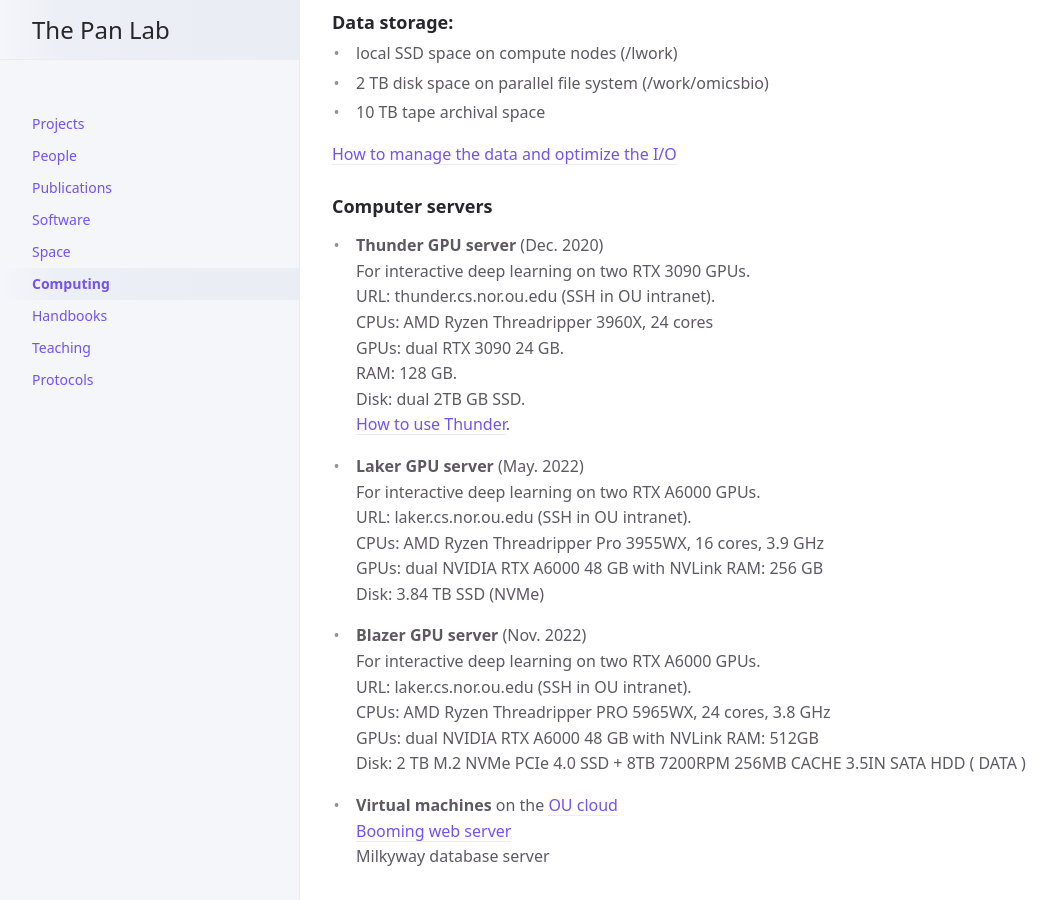
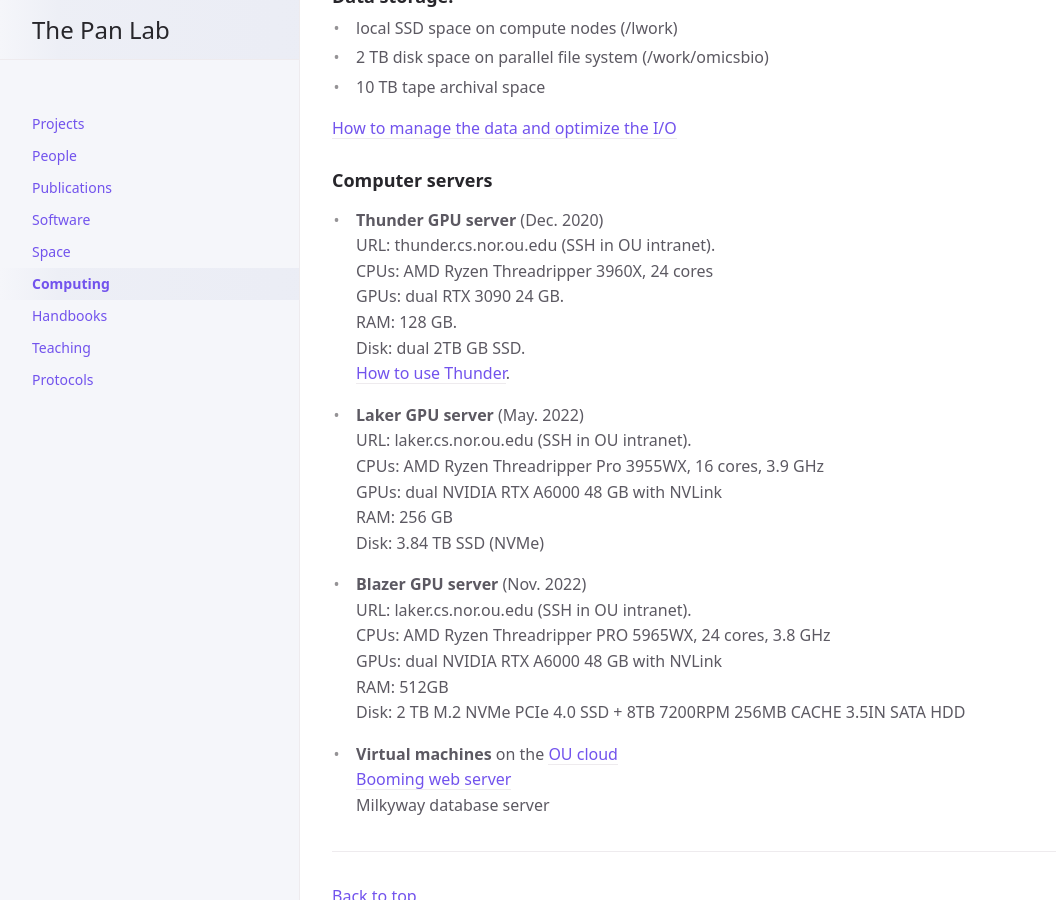
Before and after one commit to thepanlab/thepanlab.github.io, a Jekyll site: the page built from docs/computing.md, in a window 1280 px wide and 900 px high, scrolled down 790 px. Shown: the whole window, without its empty margins (0-1056 px from the left). Built offline with Jekyll 4.4.1, drawn with Linux system fonts in a browser that asks for light colours; some of the changed text lies outside the part shown.

Commit message:
Update computing.md

```diff
--- a/docs/computing.md
+++ b/docs/computing.md
@@ -8,12 +8,11 @@
 ### **Condominium nodes on the [Schooner](https://www.ou.edu/oscer/resources/hpc) supercomputer:**
 
 - **One dual-A100 GPU node** (Nov. 2021)
-  For deep learning on two A100 GPUs.
   Node ID: TBD.
   CPUs: dual 32-core AMD EPYC Rome 7452.
   GPUs: dual NVIDIA A100 40 GB.
   RAM: 256 GB.
-  Disk: dual 960 GB SSD vSAS, RAID1.
+  Disk: dual 960 GB SSD vSAS, RAID1
 
 - **Five Cascade Lake nodes** (Jun. 2019)
   Node ID: c657, c658, c659, c660 and c661.
@@ -41,7 +40,6 @@
 ### **Computer servers**
 
 - **Thunder GPU server** (Dec. 2020)
-  For interactive deep learning on two RTX 3090 GPUs.
   URL: thunder.cs.nor.ou.edu (SSH in OU intranet).
   CPUs: AMD Ryzen Threadripper 3960X, 24 cores
   GPUs: dual RTX 3090 24 GB.
@@ -50,7 +48,6 @@
   [How to use Thunder](https://github.com/thepanlab/supercomputers/blob/master/thunder/thunder_tensorflow_gpu_conda.md).
 
 - **Laker GPU server** (May. 2022)
-  For interactive deep learning on two RTX A6000 GPUs.
   URL: laker.cs.nor.ou.edu (SSH in OU intranet).
   CPUs: AMD Ryzen Threadripper Pro 3955WX, 16 cores, 3.9 GHz
   GPUs: dual NVIDIA RTX A6000 48 GB with NVLink
@@ -58,12 +55,11 @@
   Disk: 3.84 TB SSD (NVMe)
 
 - **Blazer GPU server** (Nov. 2022)
-  For interactive deep learning on two RTX A6000 GPUs.
   URL: laker.cs.nor.ou.edu (SSH in OU intranet).
   CPUs: AMD Ryzen Threadripper PRO 5965WX, 24 cores, 3.8 GHz
   GPUs: dual NVIDIA RTX A6000 48 GB with NVLink
   RAM: 512GB
-  Disk: 2 TB M.2 NVMe PCIe 4.0 SSD + 8TB 7200RPM 256MB CACHE 3.5IN SATA HDD ( DATA )
+  Disk: 2 TB M.2 NVMe PCIe 4.0 SSD + 8TB 7200RPM 256MB CACHE 3.5IN SATA HDD
 
 - **Virtual machines** on the [OU cloud](https://www.ou.edu/oscer/resources/our_cloud)
   [Booming web server](http://booming.oscer.ou.edu)
```
